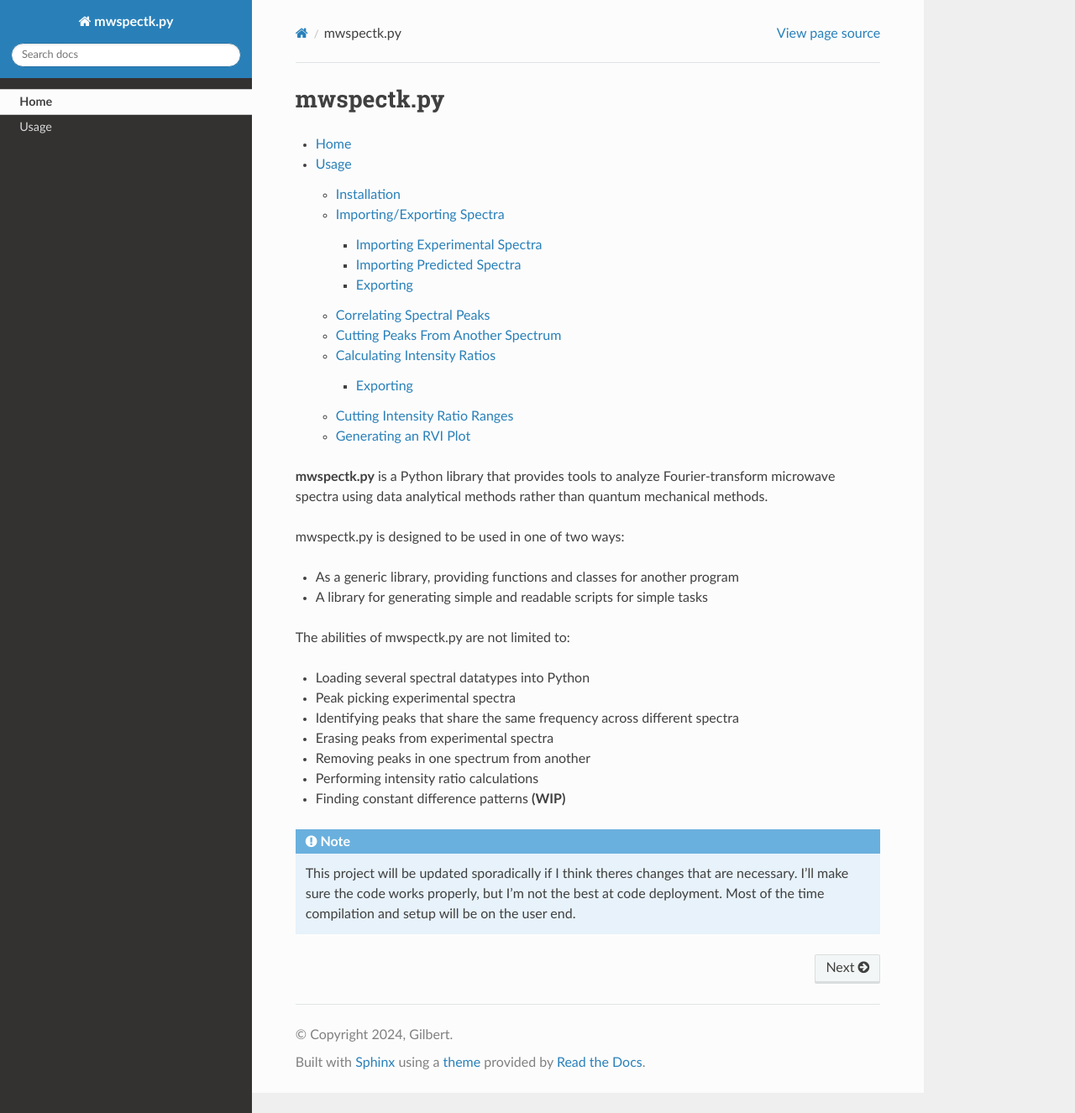
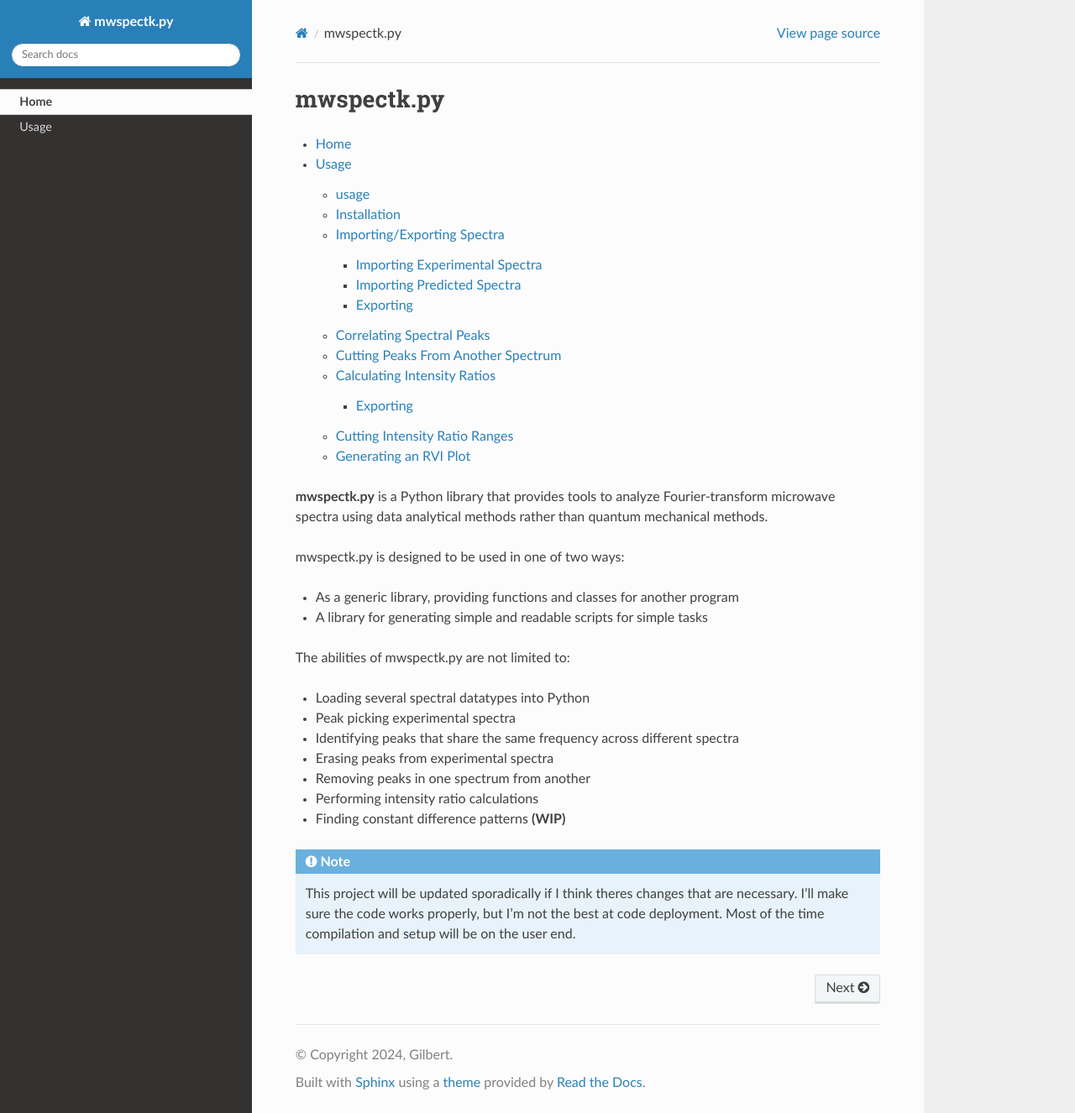
Before and after one commit to ArchonX64/mwspectk, a Sphinx documentation site: the page built from docs/source/index.rst, in a window 1280 px wide and 1326 px high. Shown: the whole window at 84% size. Built offline with Sphinx 7.4.7 and the Read the Docs theme 3.1.0, drawn with Linux system fonts in a browser that asks for light colours; pages that are not in the unit, such as notebooks, are missing from menus.

Commit message:
Updated documentation

```diff
--- a/docs/source/usage.rst
+++ b/docs/source/usage.rst
@@ -1,5 +1,9 @@
 Usage
 =====
+
+.. toctree::
+    Home
+    usage <self>
 
 .. _installation:
 
```
